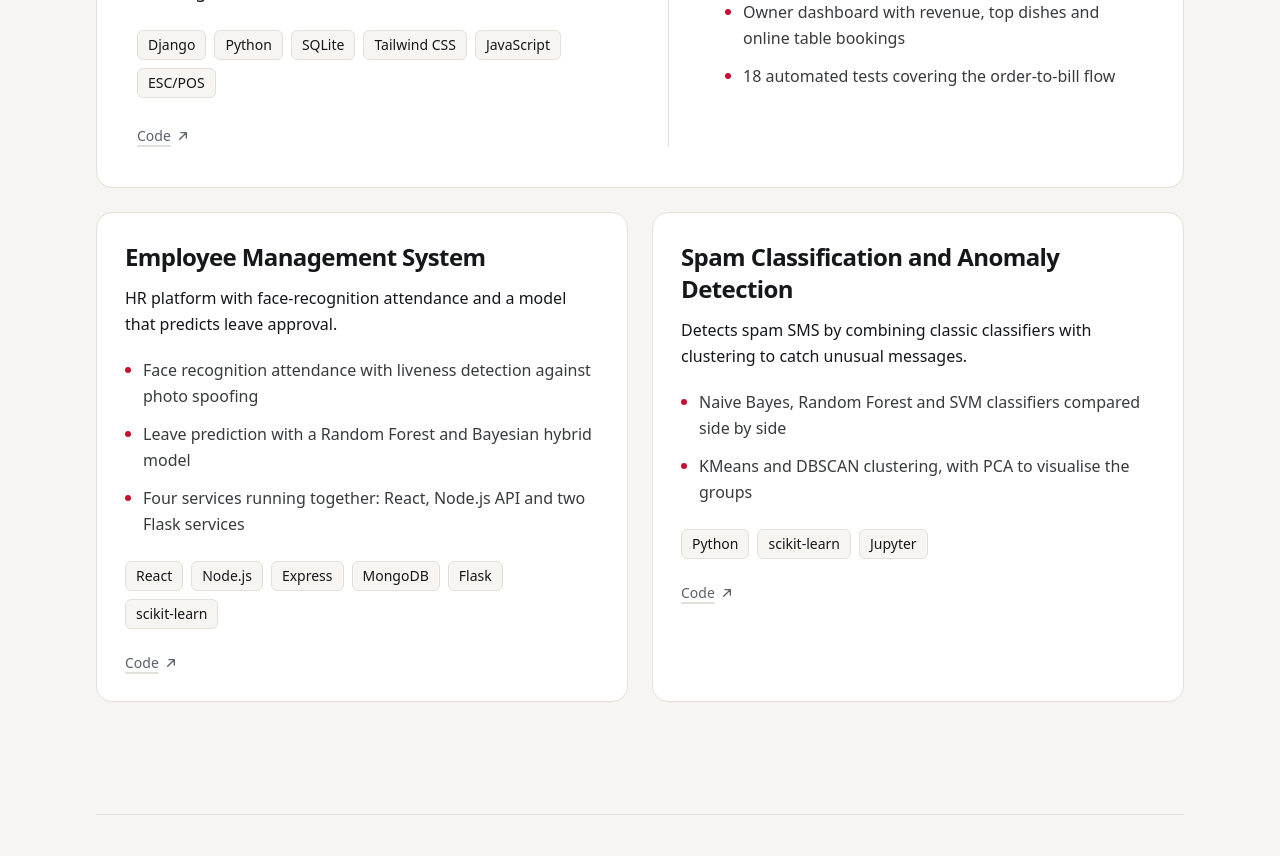
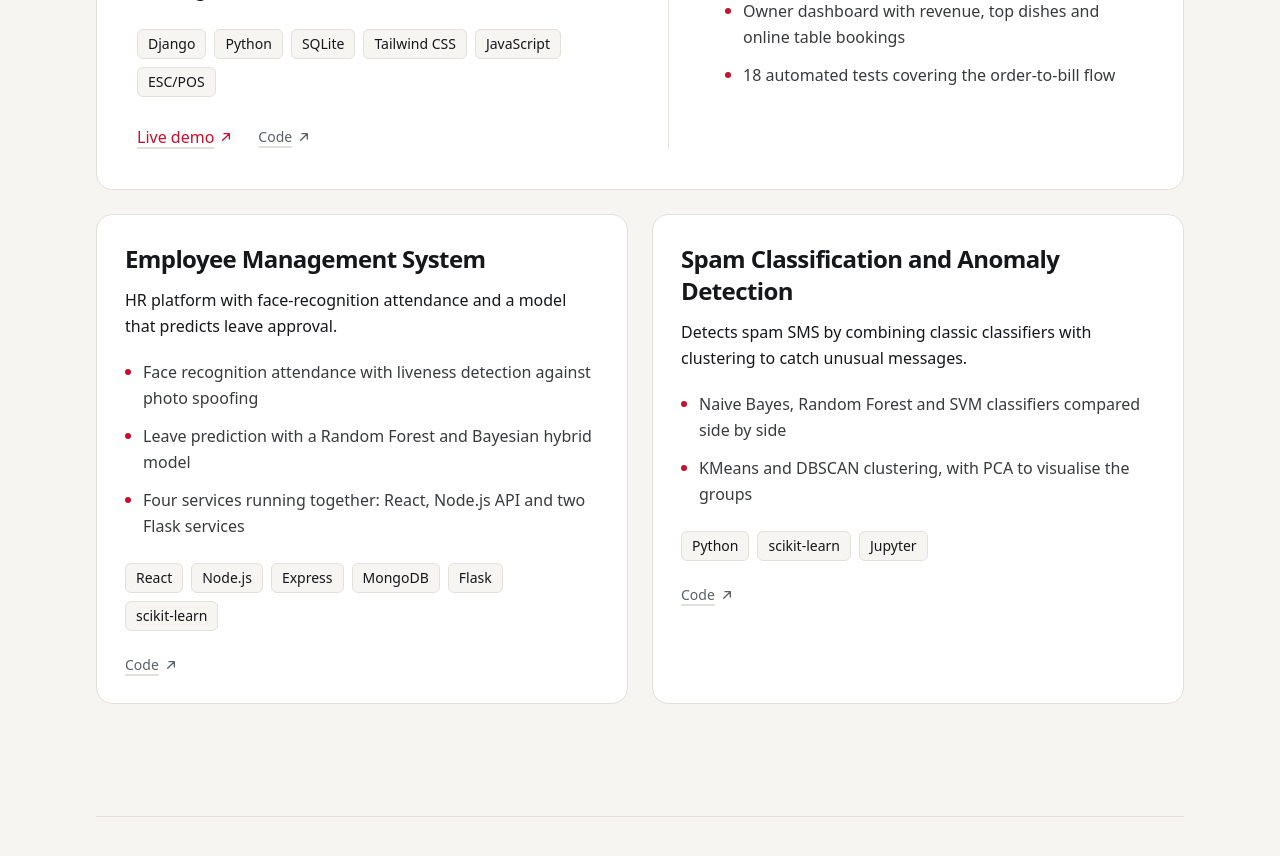
Before and after one commit to Cma-13/My-portfolio, a React (Vite) app: page / in a window 1280 px wide. Shown: the part 1680-2536 px from the top of the page. Built offline with nearby package versions, Linux system fonts and the light colour scheme.

Commit message:
feat: live demo link, shorter location text

```diff
--- a/src/App.jsx
+++ b/src/App.jsx
@@ -134,6 +134,21 @@ function Highlights({ items }) {
   );
 }
 
+function ProjectLinks({ project, className = "" }) {
+  return (
+    <div className={`flex flex-wrap items-center gap-x-6 gap-y-2 ${className}`}>
+      {project.demo && (
+        <ExternalLink href={project.demo} className="text-crimson hover:text-crimson-dark" label={`Live demo of ${project.name}`}>
+          Live demo
+        </ExternalLink>
+      )}
+      <ExternalLink href={project.github} className="text-sm text-muted hover:text-ink" label={`Code for ${project.name} on GitHub`}>
+        Code
+      </ExternalLink>
+    </div>
+  );
+}
+
 function FeaturedProject({ project }) {
   return (
     <article className="rounded-2xl bg-card border border-line p-7 sm:p-10 grid lg:grid-cols-2 gap-8 lg:gap-14">
@@ -144,9 +159,7 @@ function FeaturedProject({ project }) {
         <div className="mt-6">
           <TechList tech={project.tech} />
         </div>
-        <ExternalLink href={project.github} className="mt-7 text-sm text-muted hover:text-ink" label={`Code for ${project.name} on GitHub`}>
-          Code
-        </ExternalLink>
+        <ProjectLinks project={project} className="mt-7" />
       </div>
       <div className="lg:border-l lg:border-line lg:pl-14">
         <h4 className="font-display text-lg font-semibold mb-4">What I built</h4>
@@ -167,9 +180,7 @@ function SmallProject({ project }) {
       <div className="mt-6">
         <TechList tech={project.tech} />
       </div>
-      <ExternalLink href={project.github} className="mt-6 self-start text-sm text-muted hover:text-ink" label={`Code for ${project.name} on GitHub`}>
-        Code
-      </ExternalLink>
+      <ProjectLinks project={project} className="mt-6" />
     </article>
   );
 }
```
